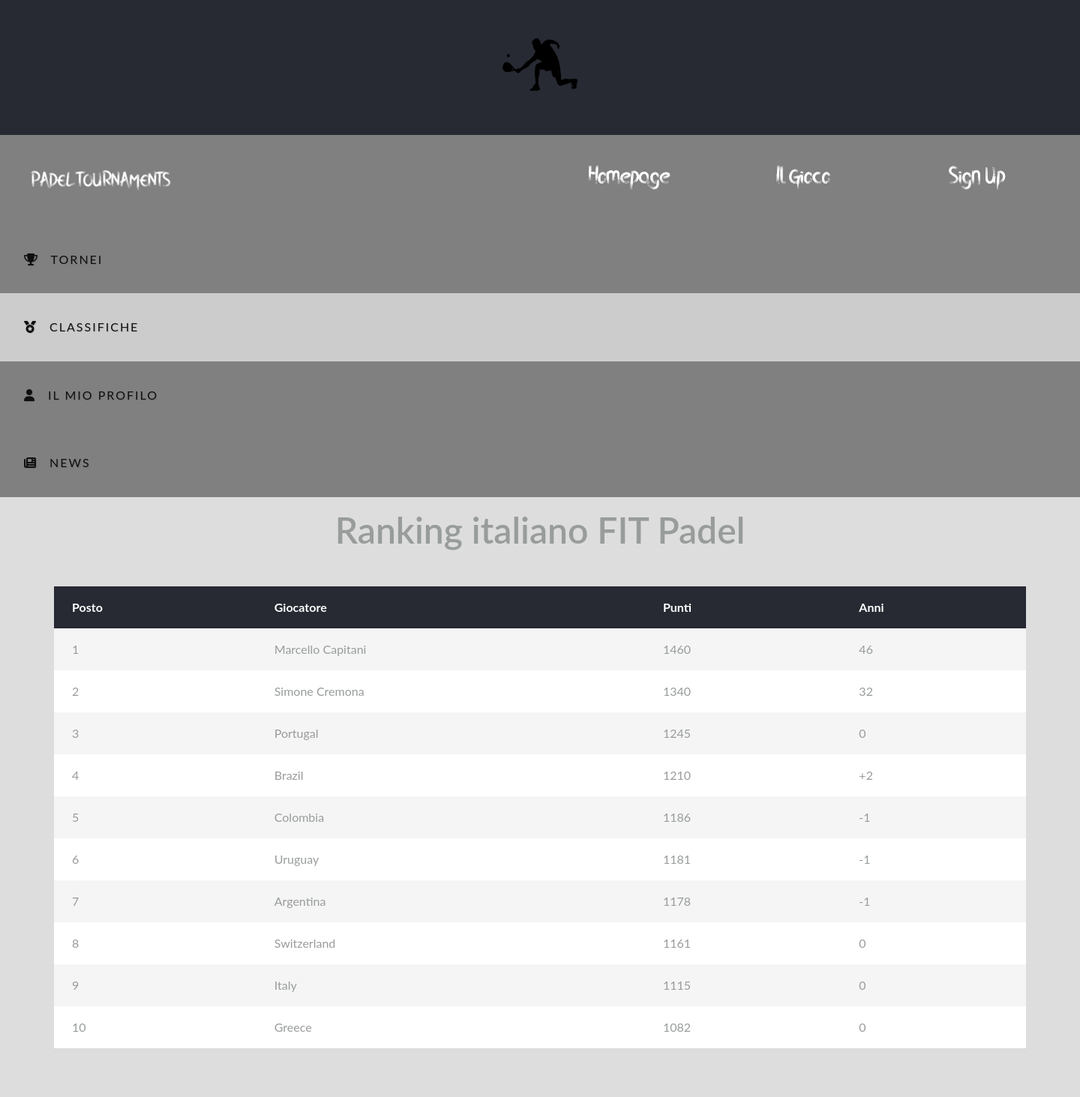
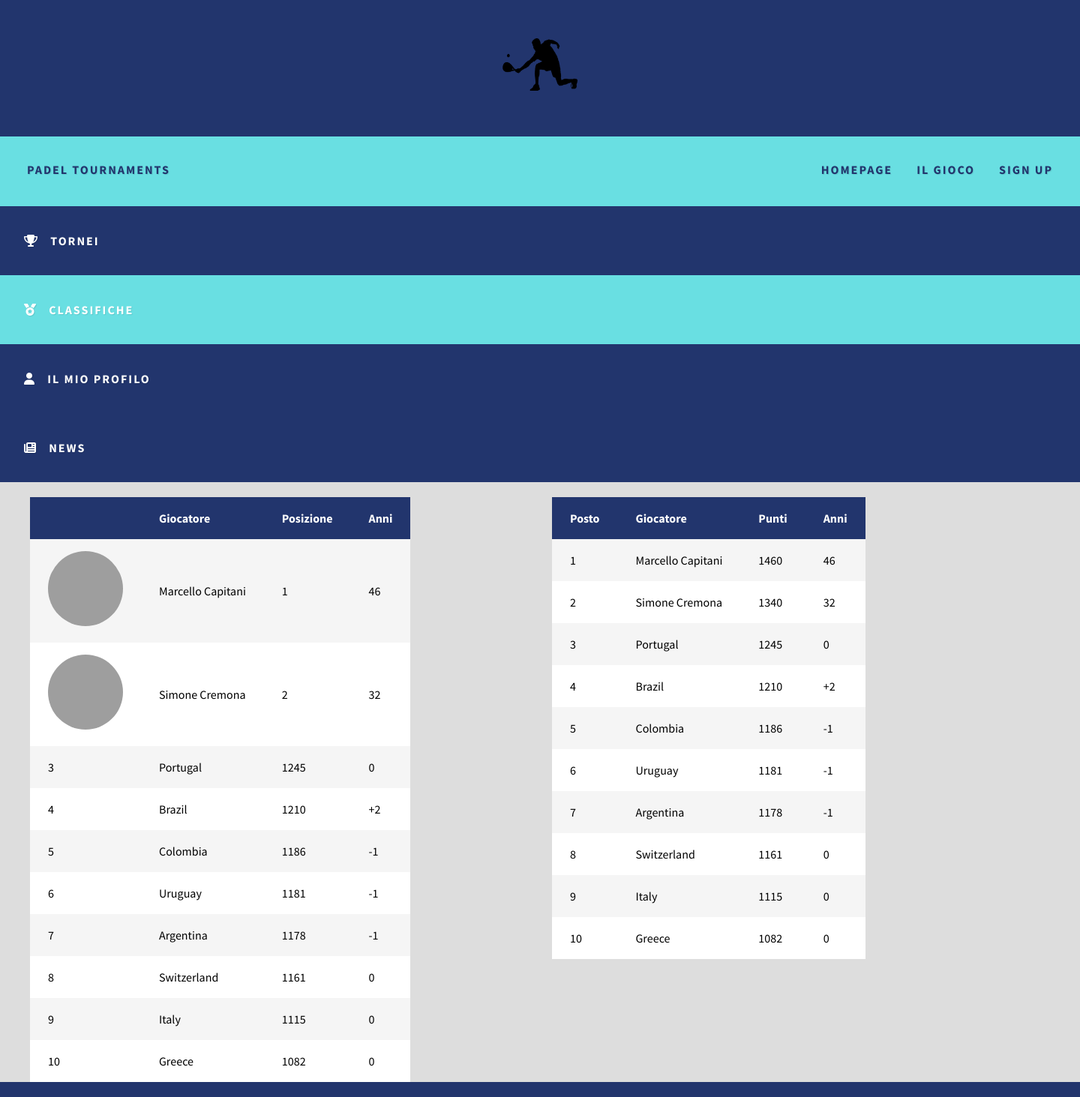
Before and after one commit to R4Lpf/Padel-Tournaments, a PHP site: page / in a window 1440 px wide, after a click on "CLASSIFICHE". Shown: the whole page at 75% size. Run offline with PHP 8.4, Linux system fonts and the light colour scheme; some libraries are stand-ins or nearby versions; grey boxes are pictures that could not be loaded.

Commit message:
nuovi colori e classifiche

```diff
--- a/JS-Scripts/change-page-on-left-tab-click.js
+++ b/JS-Scripts/change-page-on-left-tab-click.js
@@ -12,5 +12,6 @@
   evt.currentTarget.className += " active";
 }
 
+
 // Get the element with id="defaultOpen" and click on it
 document.getElementById("defaultOpen").click();
--- /dev/null
+++ b/card-sites/differenze.html
@@ -0,0 +1 @@
+<html><head><meta charset="utf-8" /> </head><body>new website<script>alert("test")</script></body></html>
--- /dev/null
+++ b/card-sites/howtoplay.html
@@ -0,0 +1 @@
+<html><head><meta charset="utf-8" /> </head><body>new website<script>alert("test")</script></body></html>
--- a/index.html
+++ b/index.html
@@ -5,8 +5,7 @@
     <title>Padel Tournaments</title>
     <script src="https://kit.fontawesome.com/ad39549f21.js" crossorigin="anonymous"></script>
     <script src="https://ajax.googleapis.com/ajax/libs/jquery/3.5.1/jquery.min.js"></script>
-    <link href='https://fonts.googleapis.com/css?family=Titillium+Web:400,300,600' rel='stylesheet' type='text/css'><link rel="stylesheet" href="https://cdnjs.cloudflare.com/ajax/libs/normalize/5.0.0/normalize.min.css">
-
+    <link href="https://fonts.googleapis.com/css?family=Fira+Sans:400,500,700|Source+Sans+Pro:300,400,600,700" rel="stylesheet">
 </head>
 <body>
     <script src="/JS-Scripts/change-page-on-left-tab-click.js"></script>
@@ -17,10 +16,10 @@
     </div>
 
     <div class = "topnav">
-        <a href="index.html"><img src="/img/NEW TITLE(1).png"></a>
-        <a href="/Sign-up/index.html" style="float: right;"> <img src="/img/Sign Up.png"></a>
-        <a href= "gioco_padel.html" style="float: right;"><img src="/img/Il Gioco.png"></a>
-        <a href="index.html" style="float: right;"><img src="/img/homepage.png"></a>
+        <a href="index.html">Padel Tournaments</a>
+        <a href="/Sign-up/index.html" style="float: right;">Sign Up</a>
+        <a href= "gioco_padel.html" style="float: right;">Il Gioco</a>
+        <a href="index.html" style="float: right;">Homepage</a>
     </div>
 
     <div class = "tab">
@@ -148,7 +147,7 @@
                             <h2>Millennium Estoril Open</h2>
                         </div>
                         <ul class = "carddetails">
-                            <li class = "sap"><i class="fas fa-map-marker-alt"></i> Estoril, Portogallo</li>
+                            <li class = "sap"><i class="fas fa-map-marker-alt"></i> Estoril, Portogallo </li>
                             <li class = "sep"><i class="fas fa-calendar-alt"></i> 26/04/2021</li>
                             <li><i class="fas fa-male"></i><i class="fas fa-female"></i> Categoria: Femminile e Maschile</li>
                         </ul>
@@ -188,7 +187,7 @@
                     </div>
                     <div class = "cardbody">
                         <div class = "cardtitle">
-                            <h2>Internazionali BNL d'Italia</h2>
+                            <h2>Internaz. BNL d'Italia</h2>
                         </div>
                         <ul class = "carddetails">
                             <li class = "sap"><i class="fas fa-map-marker-alt"></i> Roma, Italia</li>
@@ -228,10 +227,87 @@
         </div>
 
         <div id="Ranking" class="tabcontent">
-            <div class="container">
-                <header>
-                  <h1>Ranking italiano FIT Padel</h1>
-                </header>
+            <div class="list -two">
+
+
+                <div class="wrapper">
+                  <table>
+                    <thead>
+                      <tr>
+                        <th></th>
+                        <th>Giocatore</th>
+                        <th>Posizione</th>
+                        <th>Anni</th>
+                      </tr>
+                    </thead>
+                    <tbody>
+                      <tr>
+                        <td class="posto"> <img src="https://www.worldpadeltour.com/media-content/2016/06/marcelo-capitani-MARCELO_CAPITANI-220x260.jpg"></td>
+                        <td class="giocatore">Marcello Capitani</td>
+                        <td class="punti">1</td>
+                        <td class="anni">46</td>
+
+                      </tr>
+                      <tr>
+                        <td class="posto"><img src="https://padelpaddle.com/wp-content/uploads/2018/02/padelpaddle-cremona-copertina.jpg"></td>
+                        <td class="giocatore">Simone Cremona</td>
+                        <td class="punti">2</td>
+                        <td class="anni">32</td>
+
+                      </tr>
+                      <tr>
+                        <td class="rank">3</td>
+                        <td class="team">Portugal</td>
+                        <td class="points">1245</td>
+                        <td class="up-down">0</td>
+                      </tr>
+                      <tr>
+                        <td class="rank">4</td>
+                        <td class="team">Brazil</td>
+                        <td class="points">1210</td>
+                        <td class="up-down">+2</td>
+                      </tr>
+                      <tr>
+                        <td class="rank">5</td>
+                        <td class="team">Colombia</td>
+                        <td class="points">1186</td>
+                        <td class="up-down">-1</td>
+                      </tr>
+                      <tr>
+                        <td class="rank">6</td>
+                        <td class="team">Uruguay</td>
+                        <td class="points">1181</td>
+                        <td class="up-down">-1</td>
+                      </tr>
+                      <tr>
+                        <td class="rank">7</td>
+                        <td class="team">Argentina</td>
+                        <td class="points">1178</td>
+                        <td class="up-down">-1</td>
+                      </tr>
+                      <tr>
+                        <td class="rank">8</td>
+                        <td class="team">Switzerland</td>
+                        <td class="points">1161</td>
+                        <td class="up-down">0</td>
+                      </tr>
+                      <tr>
+                        <td class="rank">9</td>
+                        <td class="team">Italy</td>
+                        <td class="points">1115</td>
+                        <td class="up-down">0</td>
+                      </tr>
+                      <tr>
+                        <td class="rank">10</td>
+                        <td class="team">Greece</td>
+                        <td class="points">1082</td>
+                        <td class="up-down">0</td>
+                      </tr>
+
+                    </tbody>
+                  </table>
+                </div>
+
                 <div class="wrapper">
                   <table>
                     <thead>
@@ -357,7 +433,7 @@
                             </p>
                         </div>
                         <div class = "leggi-tutto">
-                            <a class="btn btn-block btn-default" onclick="viewPage()">Leggi tutto</a> <!-- IL COMANDO "viewPage()" SI TROVA IN card-sites/ -->
+                            <a href="/card-sites/differenze.html" class="btn btn-block btn-default" onclick="viewPage()">Leggi tutto</a> <!-- IL COMANDO "viewPage()" SI TROVA IN card-sites/ -->
                         </div>
                     </div>
                 </div>
--- a/style.css
+++ b/style.css
@@ -6,8 +6,8 @@ html, body
 
 body
 {
-    font-family: 'Titillium Web', sans-serif;
-    font-size: 16px;
+    font-family: "Source Sans Pro",Helvetica,Arial,sans-serif;
+
     margin: 0px;
     background-size: cover;
     background-attachment: fixed;
@@ -20,36 +20,43 @@ body
 {
     padding: 30px;
     text-align: center;
-    background: #272a33;
+    background: #22356d;
 }
 
 
 .topnav
 {
     overflow: hidden;
-    background: grey;
-    padding: 20px 20px;
+    background: #69dfe2;
+    padding: 20px 20px ;
+
 }
 
 .topnav a
 {
+    font-family: "Source Sans Pro",Helvetica,Arial,sans-serif;
+    font-weight: bold;
     float: left;
     display: block;
     padding: 14px 16px;
-    font-size: 24;
+    font-size: 16px;
     font-style: normal;
     text-align: center;
     text-transform: uppercase;
     text-decoration: none;
     letter-spacing: 2px;
-    color: #101010;
+    color: #22356d;
     text-shadow: 1px 1px 1px rgba(0,0,0,0.1);
+    border-bottom: thick  solid  #69dfe2;
+
 }
 
 .topnav a:hover
 {
-    background-color: #ddd;
-    color: black;
+    transition: 0.3s;
+
+    border-bottom: thick solid #22356d;
+
 }
 
 /* FINE HEADER */
@@ -61,7 +68,7 @@ body
 {
     float: left;
     /* border: 1px solid #ccc; */
-    background-color: grey;
+    background-color: #22356d;
     width: 15%;
     height: 100%;
 
@@ -88,28 +95,29 @@ body
 
 .tab button a
 {
+    font-family: "Source Sans Pro",Helvetica,Arial,sans-serif;
+    font-weight: bold;
     float: left;
-    display: block;
     padding: 14px 16px;
-    font-size: 24;
+    font-size: 16px;
     font-style: normal;
     text-align: center;
     text-transform: uppercase;
     text-decoration: none;
     letter-spacing: 2px;
-    color: #101010;
+    color: #ffffff;
     text-shadow: 1px 1px 1px rgba(0,0,0,0.1);
 }
 
 
 .tab button:hover
 {
-    background-color: #ddd;
+    background-color: #69dfe2;
 }
 
 .tab button.active
 {
-    background-color: #ccc;
+    background-color: #69dfe2;
 }
 
 /* FINE TAB A SINISTRA DELLA PAGINA */
@@ -169,6 +177,7 @@ body
     display: block;
     padding: 14px 16px;
     font-size: 24;
+    font-weight: bold;
     font-style: normal;
     text-align: center;
     text-transform: uppercase;
@@ -308,7 +317,7 @@ li {
 
 .btn-default {
     color: #fff;
-    background-color: #454d60;
+    background-color: #22356d;
     border-color: #454d60;
 }
 
@@ -436,40 +445,29 @@ li {
   }
 
 /* questi sono gli stili copiati per la classifica*/
-body {
-    font-family: "Lato", Arial, sans-serif;
-    color: #989c9b;
+
+.list.-two {
+    padding-top: 20px;
+    padding-left: 40px;
+    padding-right: 40px;
+    grid-template-columns: 50% 50%
 }
 
-.container > header {
-  margin: 0 auto;
-  padding: 1em;
-  text-align: center;
-}
-
-.container > header h1 {
-  font-weight: 600;
-  font-size: 3em;
-  margin: 0;
-}
 
 .wrapper {
   line-height: 1.5em;
-  margin: 0 auto;
-  padding: 2em 0 3em;
-  width: 90%;
-  max-width: 2000px;
-  overflow: hidden;
+
+
 }
 
 table {
   border-collapse: collapse;
-  width: 100%;
+
   background: #fff;
 }
 
 th {
-  background-color: #272a33;
+  background-color: #22356d;
   font-weight: bold;
   color: #fff;
   white-space: nowrap;
@@ -494,4 +492,12 @@ tbody tr:hover {
 
 td.posto {
   text-transform: capitalize;
-}
+
+    }
+
+td.posto img {
+    object-fit: cover;
+  border-radius: 50%;
+  height: 100px;
+  width: 100px;
+  }
```
Also changed, not shown: Sign-up/style.css (+5 -5 lines), card-sites/pagina vuota.html (renamed from card-sites/card1.html, +9 -4 lines).
